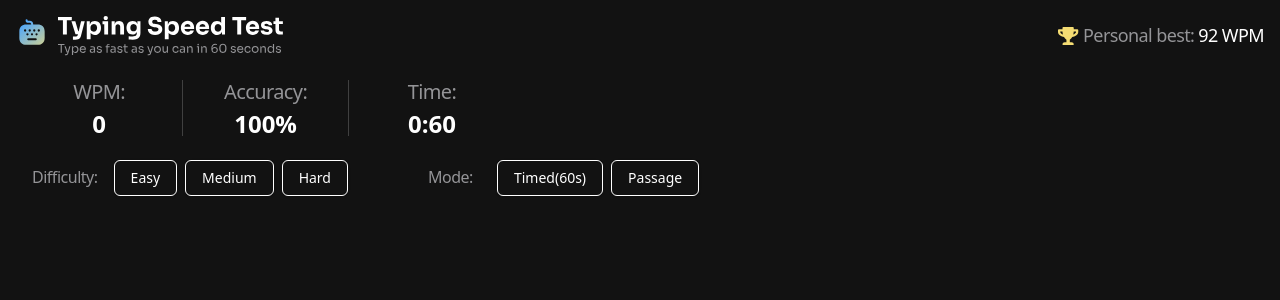
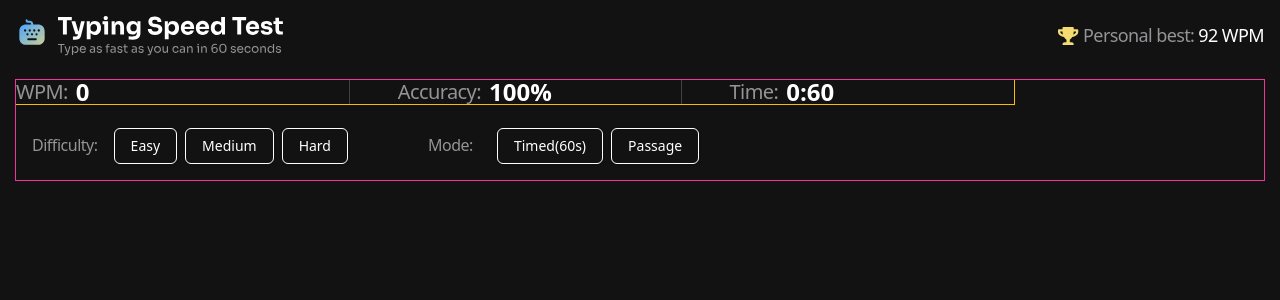
Before and after one commit to JoleneKearse/typing-speed-test, a React (Vite) app: page / in a window 1280 px wide. Shown: the top 300 px of the page. Built offline with nearby package versions, Linux system fonts and the light colour scheme.

Commit message:
chore: style Header and Stats for tablets

```diff
--- a/src/components/InfoBlock.tsx
+++ b/src/components/InfoBlock.tsx
@@ -5,7 +5,7 @@ import SettingsLargeScreens from "./SettingsLargeScreens";
 
 const InfoBlock = () => {
   return (
-    <section className="flex flex-col gap-6 w-full">
+    <section className="flex flex-col gap-6 w-full outline outline-pink-500">
       <Stats />
       {window.innerWidth < 600 ? <SettingsMobile /> : <SettingsLargeScreens />}
     </section>
--- a/src/components/Stats.tsx
+++ b/src/components/Stats.tsx
@@ -1,7 +1,7 @@
 const Stats = () => {
   return (
-    <section className="grid grid-cols-3 justify-around items-center md:w-2/5">
-      <div className="flex flex-col items-center gap-2">
+    <section className="grid grid-cols-3 justify-center items-center  outline outline-amber-400 md:w-4/5">
+      <div className="flex flex-col items-center gap-2 md:flex-row">
         <p className="text-preset-3-mobile md:text-preset-3 text-neutral-400">
           WPM:
         </p>
@@ -12,7 +12,7 @@ const Stats = () => {
           0
         </p>
       </div>
-      <div className="flex flex-col items-center gap-2  border-l border-r border-neutral-700">
+      <div className="flex flex-col items-center gap-2  border-l border-r border-neutral-700 md:flex-row md:pl-600">
         <p className="text-preset-3-mobile md:text-preset-3 text-neutral-400">
           Accuracy:
         </p>
@@ -23,7 +23,7 @@ const Stats = () => {
           100%
         </p>
       </div>
-      <div className="flex flex-col items-center gap-2">
+      <div className="flex flex-col items-center gap-2 md:flex-row md:pl-600">
         <p className="text-preset-3-mobile md:text-preset-3 text-neutral-400">
           Time:
         </p>
```
